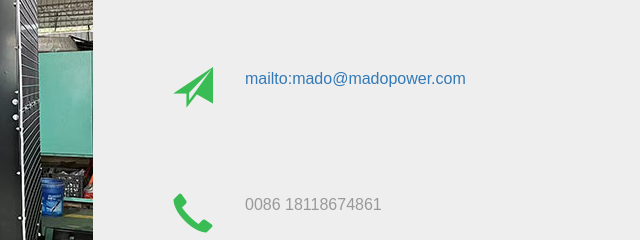
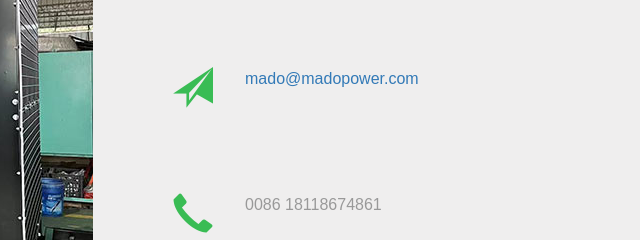
Before and after one commit to Kevin-icnaming/mado, a plain HTML site: page contact.html in a window 1280 px wide. Shown: the part 746-986 px from the top of the page, 562-1202 px from the left. Drawn offline with Linux system fonts and the light colour scheme.

Commit message:
mado@madopower.com

```diff
--- a/contact.html
+++ b/contact.html
@@ -81,7 +81,7 @@
 						</div>
 						<div>
 							<i class="glyphicon glyphicon-send" aria-hidden="true"></i>
-							<span><a href="mailto:mado@madopower.com">mailto:mado@madopower.com</a></span>
+							<span><a href="mailto:mado@madopower.com">mado@madopower.com</a></span>
 						</div>
 						<div>
 							<i class="glyphicon glyphicon-earphone" aria-hidden="true"></i>
```
